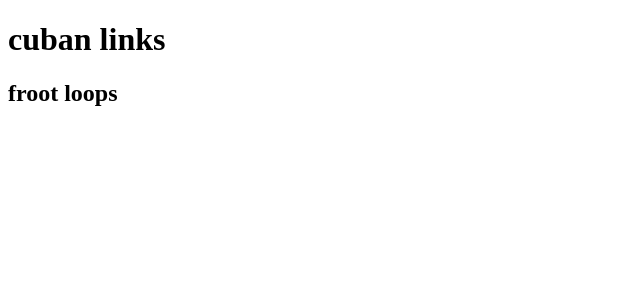
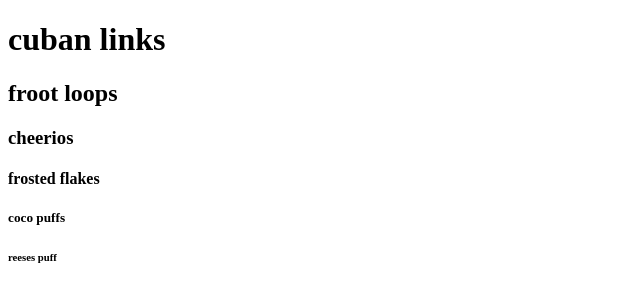
Before and after one commit to DuckTruth/dangreer, a plain HTML site: page index.html in a window 1280 px wide. Shown: the whole page, without its empty margins (0-640 px from the left). Drawn offline with Linux system fonts and the light colour scheme.

Commit message:
Update index.html

```diff
--- a/index.html
+++ b/index.html
@@ -9,3 +9,7 @@
   </body>
 </html>
 <h2>froot loops</h2>
+<h3>cheerios</h3>
+<h4>frosted flakes</h4>
+<h5>coco puffs</h5>
+<h6>reeses puff</h6>
```
